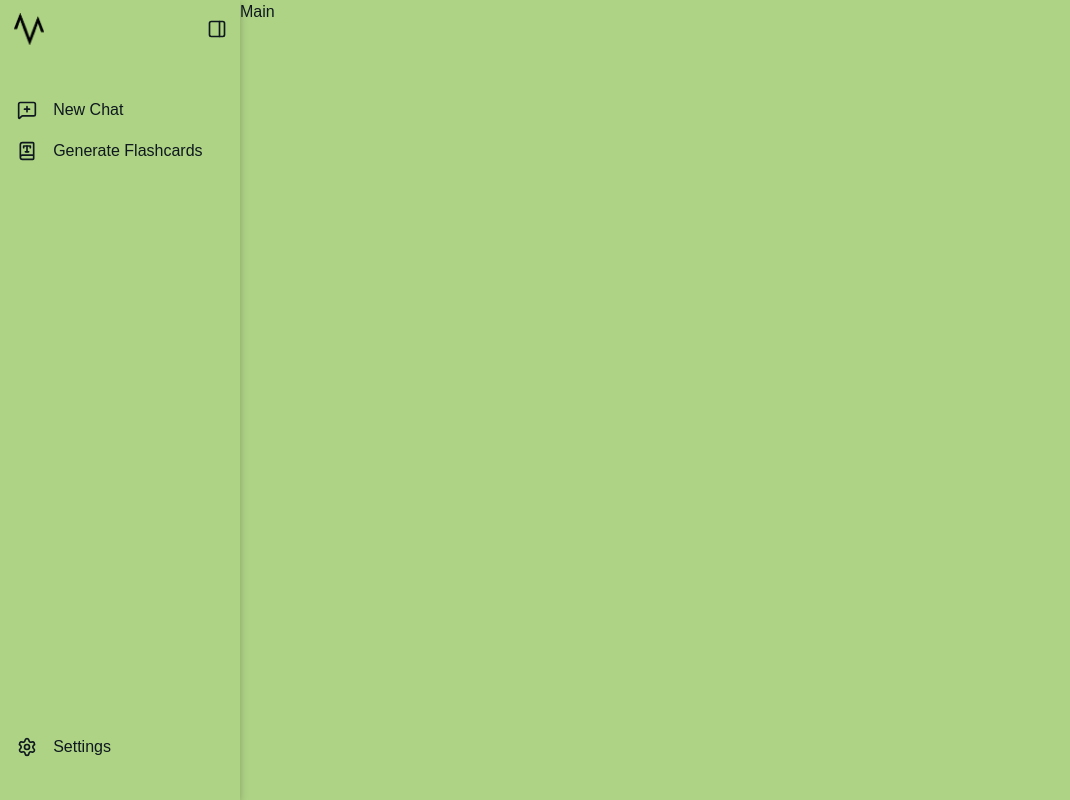
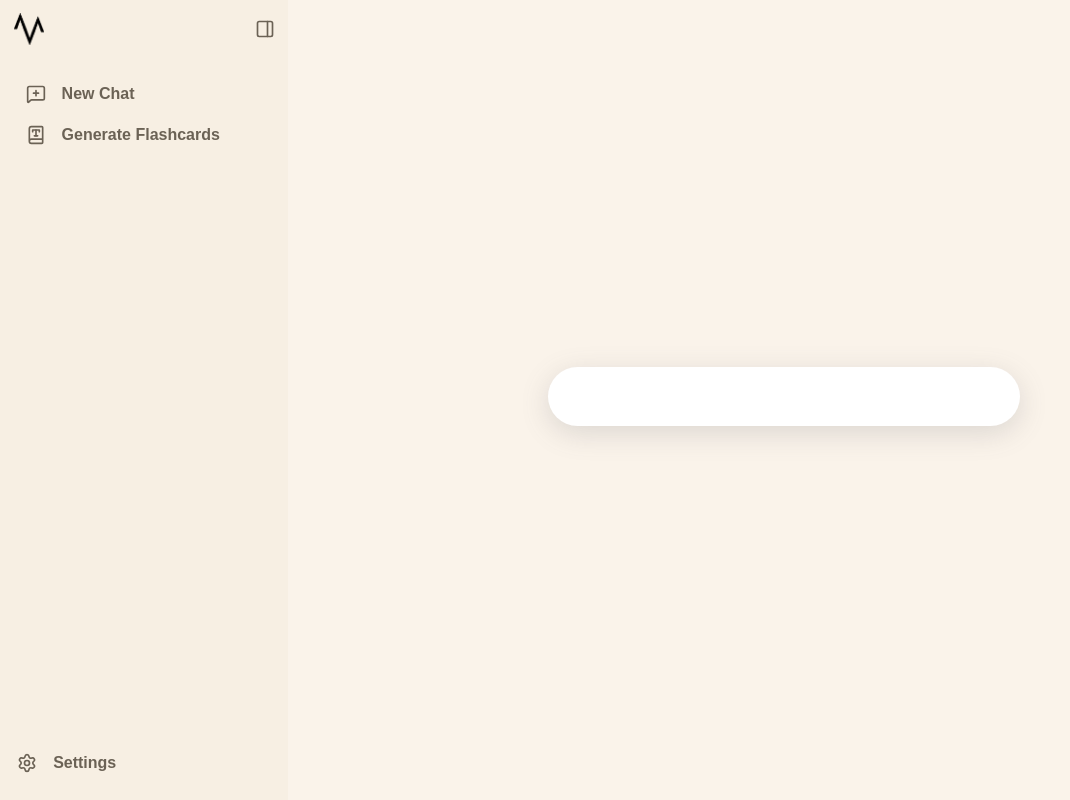
Before and after one commit to yousebastian1618/askava, a Next.js app: page / in a window 1280 px wide. Shown: the whole page, without its empty margins (0-1070 px from the left). Built offline with nearby package versions, Linux system fonts and the light colour scheme.

Commit message:
added main input

```diff
--- a/src/app/globals.css
+++ b/src/app/globals.css
@@ -2,11 +2,16 @@
 
 :root {
   --background: #aed385;
-  --foreground: #0e181e;
+  /*--foreground: #0e181e;*/
+  --foreground: #6b6255;
   --color1: #aed385;
   --color2: #ffeedc;
   --darkColor1: #0e181e;
   --darkColor2: #4ff7b2;
+
+  --mainColor: #faf3ea;
+  --sidebarColor: #f7efe3;
+  --fontColor: #6b6255;
 }
 
 @theme inline {
@@ -18,8 +23,8 @@
 
 @media (prefers-color-scheme: dark) {
   :root {
-    --background: #0a0a0a;
-    --foreground: #ededed;
+    --background: #0e181e;
+    --foreground: #6b6255;
   }
 }
 
--- /dev/null
+++ b/src/components/MainInput/MainInput.tsx
@@ -0,0 +1,29 @@
+'use client';
+import { useEffect, useRef, useState } from "react";
+import './style.scss';
+
+type Props = {
+  placeholder?: string;
+  sampleInputs?: string[];
+}
+
+export default function MainInput({ placeholder, sampleInputs }: Props) {
+  const [value, setValue] = useState('');
+  const textareaRef = useRef<HTMLTextAreaElement | null>(null);
+
+  useEffect(() => {
+    const textarea = textareaRef.current;
+    if (!textarea) return;
+    textarea.style.height = 'auto';
+    textarea.style.height = `${textarea.scrollHeight}px`;
+  }, [value]);
+  return (
+    <textarea className={'main-input'}
+              ref={textareaRef}
+              value={value}
+              onChange={(event) => setValue(event.target.value)}
+              placeholder={placeholder}
+              rows={1}
+    />
+  )
+}
--- /dev/null
+++ b/src/components/MainInput/style.scss
@@ -0,0 +1,16 @@
+.main-input {
+  width: 100%;
+  background-color: white;
+  padding: 1.5ex;
+  outline: none;
+  border: none;
+  border-radius: 2rem;
+  box-shadow: rgba(100, 100, 111, 0.2) 0 7px 29px 0;
+  font-size: 1.2rem;
+  box-sizing: border-box;
+  min-height: 3.5rem;
+  resize: none;
+  overflow: hidden;
+  line-height: 1.5;
+  font-family: inherit;
+}
--- a/src/components/MainPage/MainPage.tsx
+++ b/src/components/MainPage/MainPage.tsx
@@ -1,7 +1,12 @@
+import './style.scss';
+import MainInput from "@/components/MainInput/MainInput";
+
 export default function MainPage() {
   return (
-    <div className={'main'}>
-      Main
+    <div className={'main-container'}>
+      <div className={'main-wrapper'}>
+        <MainInput />
+      </div>
     </div>
   )
 }
--- a/src/components/MainPage/style.scss
+++ b/src/components/MainPage/style.scss
@@ -0,0 +1,13 @@
+.main-container {
+  min-height: 100vh;
+  background-color: var(--mainColor);
+  display: flex;
+  flex-direction: column;
+  align-items: center;
+  justify-content: center;
+  padding: 24px;
+  .main-wrapper {
+    width: 100%;
+    max-width: 50%;
+  }
+}
--- a/src/components/Sidebar/Sidebar.tsx
+++ b/src/components/Sidebar/Sidebar.tsx
@@ -14,7 +14,7 @@ export default function Sidebar() {
 
   return (
     <div className={'sidebar'}
-         style={{ width: shrunk ? '' : '15rem'}}
+         style={{ width: shrunk ? '' : '18rem'}}
     >
       <div className={'top'}>
         <div className={'logo-container'}>
--- a/src/components/Sidebar/style.scss
+++ b/src/components/Sidebar/style.scss
@@ -1,5 +1,6 @@
 .sidebar {
   height: 100%;
+  background-color: var(--sidebarColor);
   display: flex;
   flex-direction: column;
   box-shadow: rgba(0, 0, 0, 0.24) 0 3px 8px;
@@ -22,7 +23,8 @@
     flex: 1;
     display: flex;
     flex-direction: column;
-    margin: 2rem 0;
+    margin: 1rem 0;
+    font-weight: bold;
     .top-items {
       display: flex;
       flex-direction: column;
@@ -30,6 +32,8 @@
         display: flex;
         align-items: center;
         padding: 1rex 2rex;
+        border-radius: 1ex;
+        margin: 0 1ex;
         cursor: pointer;
         .sidebar-item-label {
           margin-left: 1rem;
```
